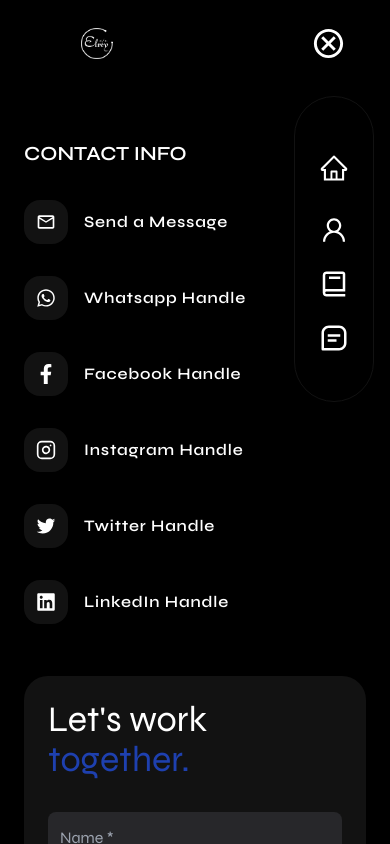
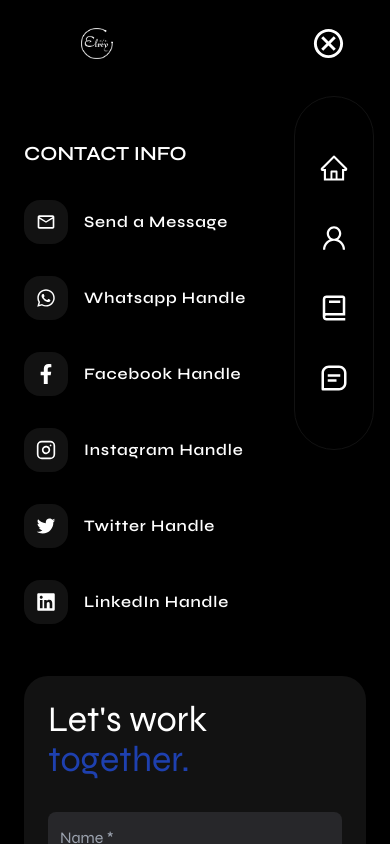
Before and after one commit to Fahyvor/favour-new, a React (Vite) app: page /contact in a window 390 px wide. Both pictures are taken after a click on the icon 328 px from the left and 43 px from the top of the page. Shown: the top 844 px of the page. Built offline with nearby package versions, Linux system fonts and the light colour scheme.

Commit message:
mobile nav links

```diff
--- a/src/pages/Contact.jsx
+++ b/src/pages/Contact.jsx
@@ -43,9 +43,9 @@ const Contact = () => {
 
   return (
     <div className='lg:px-20 md:px-10 px-6 lg:pt-28 md:pt-28 pt-3 pb-6'>
-       <div className='toastify-message'>
-          <ToastContainer />
-      </div>
+                                                                                                                  <div className='toastify-message'>
+                                                                                                                      <ToastContainer />
+                                                                                                                  </div>
       <div className="w-full flex lg:flex-row md:flex-row flex-col gap-7">
         <div className='flex flex-col lg:w-1/3 md:w-1/3 w-full gap-8 mt-8 max-sm:gap-8'>
         <p className='uppercase text-xl font-semibold'>Contact Info</p>
--- a/src/pages/Nav.jsx
+++ b/src/pages/Nav.jsx
@@ -9,7 +9,6 @@ import { useNavigate } from 'react-router-dom'
 
 const Nav = () => {
   const navigate = useNavigate();
-  const [activeNav, setActiveNav] = useState('#')
   const [showNav, setShowNav] = useState(false)
 
   const handleNavClick = () => {
@@ -43,10 +42,10 @@ const Nav = () => {
         showNav ? (
           <div className='flex flex-col gap-6 items-center absolute backdrop-blur bg-black bg-opacity-90 px-4 right-4 py-12 border-[1px] border-dark-favour rounded-full top-24'>
           <a href="/"
-           className={activeNav === '#' ? 'active  text-white p-2 rounded-full' : ''}><AiOutlineHome size={30}/></a>
-          <a href="/portfolio" onClick={() => setActiveNav('#portfolio')} className={activeNav === '#portfolio' ? 'active  text-white p-2 rounded-full' : ''}><AiOutlineUser size={30}/></a>
-          <a href="/about" onClick={() => setActiveNav('#experience')} className={activeNav === '#experience' ? 'active  text-white p-2 rounded-full' : ''}><BiBook size={30}/></a>
-          <a href="/contact" onClick={() => setActiveNav('#contact')} className={activeNav === '#contact' ? 'active  text-white p-2 rounded-full' : ''}><BiMessageSquareDetail size={30}/></a>
+           className='active  text-white p-2 rounded-full'><AiOutlineHome size={30}/></a>
+          <a href="/portfolio" className='active  text-white p-2 rounded-full'><AiOutlineUser size={30}/></a>
+          <a href="/about" className='active  text-white p-2 rounded-full'><BiBook size={30}/></a>
+          <a href="/contact" className='active  text-white p-2 rounded-full'><BiMessageSquareDetail size={30}/></a>
           </div>
         ) : null
       }
```
